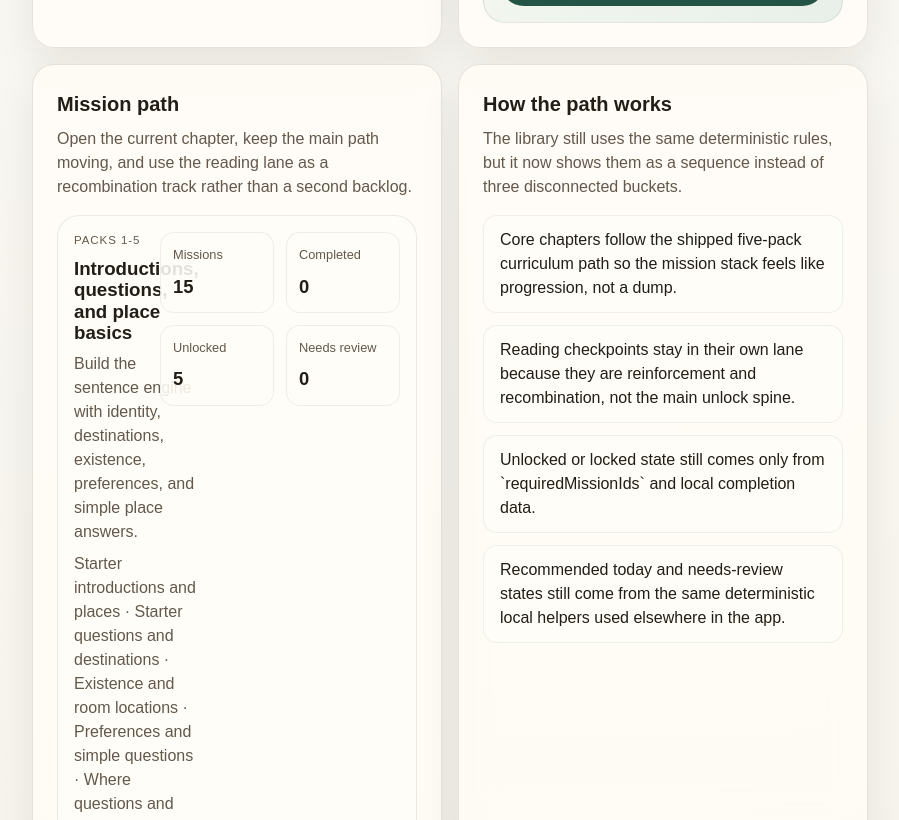
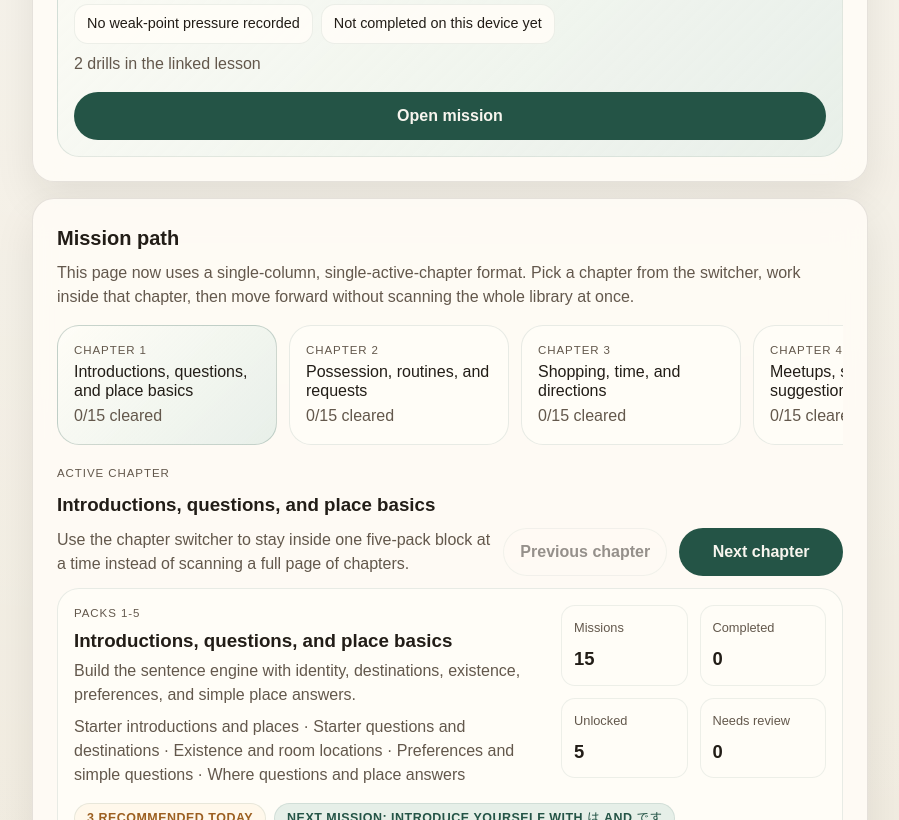
Before and after one commit to colinbing/jchattr, a React (Vite) app: page /missions in a window 1280 px wide. Shown: the part 1980-2800 px from the top of the page, without its empty margins (332-1231 px from the left). Built offline with nearby package versions, Linux system fonts and the light colour scheme.

Commit message:
feat: enhance mission library presentation with single-active-chapter format and improved navigation controls

```diff
--- a/src/features/missions/components/MissionChapterCard.tsx
+++ b/src/features/missions/components/MissionChapterCard.tsx
@@ -6,14 +6,12 @@ type MissionChapterCardProps = {
   chapter: MissionLibraryChapter;
   items: MissionLibraryCardData[];
   starterContent: StarterContent;
-  isOpenByDefault?: boolean;
 };
 
 export function MissionChapterCard({
   chapter,
   items,
   starterContent,
-  isOpenByDefault = false,
 }: MissionChapterCardProps) {
   const completedCount = items.filter((item) => item.progress.isCompleted).length;
   const unlockedCount = items.filter((item) => item.isUnlocked).length;
@@ -24,12 +22,8 @@ export function MissionChapterCard({
   );
 
   return (
-    <details
-      className="mission-chapter"
-      open={isOpenByDefault}
-      id={chapter.id}
-    >
-      <summary className="mission-chapter__summary">
+    <section className="mission-chapter" id={chapter.id}>
+      <div className="mission-chapter__summary">
         <div className="mission-chapter__copy">
           <p className="mission-chapter__eyebrow">
             {chapter.packRangeLabel ?? chapter.label}
@@ -61,7 +55,7 @@ export function MissionChapterCard({
             <dd>{weakPointCount}</dd>
           </div>
         </dl>
-      </summary>
+      </div>
 
       <div className="mission-chapter__body">
         <div className="mission-chapter__state-row" aria-label="Chapter state">
@@ -89,6 +83,6 @@ export function MissionChapterCard({
           ))}
         </div>
       </div>
-    </details>
+    </section>
   );
 }
--- a/src/features/missions/routes/MissionsPage.tsx
+++ b/src/features/missions/routes/MissionsPage.tsx
@@ -1,4 +1,4 @@
-import { useLocation } from 'react-router-dom';
+import { useLocation, useNavigate } from 'react-router-dom';
 import { PageShell, SurfaceCard } from '../../../components/layout/PageShell';
 import { getStarterContent } from '../../../lib/content/loader';
 import {
@@ -18,6 +18,7 @@ import { missionLibraryChapters } from '../lib/missionLibraryStructure';
 
 export function MissionsPage() {
   const location = useLocation();
+  const navigate = useNavigate();
   const starterContent = getStarterContent();
   const missionProgress = useMissionProgress();
   const weakPoints = useWeakPoints();
@@ -78,7 +79,6 @@ export function MissionsPage() {
     const items = chapter.missionIds
       .map((missionId) => missionLibraryById.get(missionId))
       .filter((item): item is MissionLibraryCardData => Boolean(item));
-    const hashId = location.hash.replace(/^#/, '');
     const nextMission = items.find(
       (item) => item.isUnlocked && item.progress.completionCount === 0,
     );
@@ -86,12 +86,31 @@ export function MissionsPage() {
     return {
       chapter,
       items,
-      isOpenByDefault:
-        hashId === chapter.id ||
-        items.some((item) => item.isRecommended) ||
-        Boolean(nextMission),
+      nextMission,
+      completedCount: items.filter((item) => item.progress.isCompleted).length,
+      unlockedCount: items.filter((item) => item.isUnlocked).length,
+      recommendedCount: items.filter((item) => item.isRecommended).length,
+      weakPointCount: items.filter((item) => item.weakPointCount > 0).length,
     };
   });
+  const hashId = location.hash.replace(/^#/, '');
+  const defaultSectionId =
+    chapterSections.find((section) => section.chapter.id === hashId)?.chapter.id ??
+    chapterSections.find((section) => section.recommendedCount > 0)?.chapter.id ??
+    chapterSections.find((section) => Boolean(section.nextMission))?.chapter.id ??
+    chapterSections[0]?.chapter.id ??
+    '';
+  const activeSection =
+    chapterSections.find((section) => section.chapter.id === defaultSectionId) ?? null;
+  const activeSectionIndex = activeSection
+    ? chapterSections.findIndex((section) => section.chapter.id === activeSection.chapter.id)
+    : -1;
+  const previousSection =
+    activeSectionIndex > 0 ? chapterSections[activeSectionIndex - 1] : null;
+  const nextSection =
+    activeSectionIndex >= 0 && activeSectionIndex < chapterSections.length - 1
+      ? chapterSections[activeSectionIndex + 1]
+      : null;
   const recommendedSection = missionLibrary.filter((item) => item.isRecommended);
   const completedCount = missionLibrary.filter((item) => item.progress.isCompleted).length;
   const unlockedCount = missionLibrary.filter((item) => item.isUnlocked).length;
@@ -102,16 +121,21 @@ export function MissionsPage() {
   const readingMissionCount =
     chapterSections.find((section) => section.chapter.kind === 'reading')?.items.length ?? 0;
 
+  function openChapter(chapterId: string) {
+    navigate(`/missions#${chapterId}`, { replace: true });
+  }
+
   return (
     <PageShell
       eyebrow="Mission Library"
       title="Missions"
-      description="Browse the mission path as progression chapters instead of one flat backlog. Core packs and reading checkpoints stay visible in the same local-first library."
+      description="Browse the mission path as one active chapter at a time instead of a long stacked backlog. Core packs and reading checkpoints stay inside the same local-first library, but the page now reads like progression instead of archive management."
       aside={<span className="status-chip">Progression path</span>}
     >
       <SurfaceCard
+        className="mission-library-page__section"
         title="Library at a glance"
-        description="All mission state still comes from local progress, unlock rules, and weak-point data, but the library is grouped into chapters so the path is easier to read."
+        description="All mission state still comes from local progress, unlock rules, and weak-point data, but the library now uses a single-active-chapter format so desktop and mobile both stay readable."
       >
         <dl className="mission-library-summary">
           <div className="mission-library-summary__stat">
@@ -143,6 +167,7 @@ export function MissionsPage() {
 
       {reviewRecommendation ? (
         <SurfaceCard
+          className="mission-library-page__section"
           title="Review first"
           description="Today recommends the review loop before more mission work because unresolved misses are still open."
         >
@@ -159,6 +184,7 @@ export function MissionsPage() {
 
       {recommendedSection.length > 0 ? (
         <SurfaceCard
+          className="mission-library-page__section"
           title="Recommended today"
           description="These missions come directly from the same Today recommendation helper used on the daily entry screen."
         >
@@ -173,29 +199,101 @@ export function MissionsPage() {
       ) : null}
 
       <SurfaceCard
+        className="mission-library-page__section"
         title="Mission path"
-        description="Open the current chapter, keep the main path moving, and use the reading lane as a recombination track rather than a second backlog."
+        description="This page now uses a single-column, single-active-chapter format. Pick a chapter from the switcher, work inside that chapter, then move forward without scanning the whole library at once."
       >
-        <div className="mission-chapter-list">
-          {chapterSections.map((section) => (
-            <MissionChapterCard
-              key={section.chapter.id}
-              chapter={section.chapter}
-              items={section.items}
-              starterContent={starterContent}
-              isOpenByDefault={section.isOpenByDefault}
-            />
-          ))}
+        <div className="mission-library-switcher">
+          <div className="mission-library-switcher__track" role="tablist" aria-label="Mission chapters">
+            {chapterSections.map((section) => {
+              const isActive = activeSection?.chapter.id === section.chapter.id;
+              const completionLabel = `${section.completedCount}/${section.items.length} cleared`;
+              return (
+                <button
+                  key={section.chapter.id}
+                  type="button"
+                  id={`mission-library-tab-${section.chapter.id}`}
+                  role="tab"
+                  aria-selected={isActive}
+                  aria-controls="mission-library-active-panel"
+                  className={
+                    isActive
+                      ? 'mission-library-switcher__tab mission-library-switcher__tab--active'
+                      : 'mission-library-switcher__tab'
+                  }
+                  onClick={() => openChapter(section.chapter.id)}
+                >
+                  <span className="mission-library-switcher__tab-label">
+                    {section.chapter.label}
+                  </span>
+                  <span className="mission-library-switcher__tab-title">
+                    {section.chapter.title}
+                  </span>
+                  <span className="mission-library-switcher__tab-meta">{completionLabel}</span>
+                </button>
+              );
+            })}
+          </div>
+
+          {activeSection ? (
+            <div
+              className="mission-library-switcher__active"
+              id="mission-library-active-panel"
+              role="tabpanel"
+              aria-labelledby={`mission-library-tab-${activeSection.chapter.id}`}
+            >
+              <div className="mission-library-switcher__toolbar">
+                <div className="mission-library-switcher__toolbar-copy">
+                  <p className="mission-library-switcher__eyebrow">Active chapter</p>
+                  <h3 className="mission-library-switcher__title">
+                    {activeSection.chapter.title}
+                  </h3>
+                  <p className="mission-library-switcher__body">
+                    {activeSection.chapter.kind === 'reading'
+                      ? 'Use the reading lane as deliberate recombination once the core path is moving.'
+                      : 'Use the chapter switcher to stay inside one five-pack block at a time instead of scanning a full page of chapters.'}
+                  </p>
+                </div>
+
+                <div className="mission-library-switcher__actions">
+                  <button
+                    type="button"
+                    className="mission-button mission-button--secondary"
+                    onClick={() => previousSection && openChapter(previousSection.chapter.id)}
+                    disabled={!previousSection}
+                  >
+                    Previous chapter
+                  </button>
+                  <button
+                    type="button"
+                    className="mission-button"
+                    onClick={() => nextSection && openChapter(nextSection.chapter.id)}
+                    disabled={!nextSection}
+                  >
+                    Next chapter
+                  </button>
+                </div>
+              </div>
+
+              <MissionChapterCard
+                chapter={activeSection.chapter}
+                items={activeSection.items}
+                starterContent={starterContent}
+              />
+            </div>
+          ) : null}
         </div>
       </SurfaceCard>
 
       <SurfaceCard
+        className="mission-library-page__section"
         title="How the path works"
-        description="The library still uses the same deterministic rules, but it now shows them as a sequence instead of three disconnected buckets."
+        description="The library still uses the same deterministic rules, but it now shows them as one chosen chapter at a time instead of an all-open stack."
       >
         <ul className="simple-list">
           <li>Core chapters follow the shipped five-pack curriculum path so the mission stack feels like progression, not a dump.</li>
           <li>Reading checkpoints stay in their own lane because they are reinforcement and recombination, not the main unlock spine.</li>
+          <li>The current format choice is explicit: a single-active-chapter sequence instead of the earlier two-column grouped stack.</li>
           <li>Unlocked or locked state still comes only from `requiredMissionIds` and local completion data.</li>
           <li>Recommended today and needs-review states still come from the same deterministic local helpers used elsewhere in the app.</li>
         </ul>
--- a/src/styles/global.css
+++ b/src/styles/global.css
@@ -392,6 +392,10 @@ button {
   margin: 0;
 }
 
+.mission-library-page__section {
+  grid-column: 1 / -1;
+}
+
 .mission-library-summary__stat {
   padding: var(--space-4);
   border-radius: var(--radius-md);
@@ -489,6 +493,73 @@ button {
   gap: var(--space-3);
 }
 
+.mission-library-switcher,
+.mission-library-switcher__active,
+.mission-library-switcher__toolbar,
+.mission-library-switcher__toolbar-copy {
+  display: grid;
+  gap: var(--space-3);
+}
+
+.mission-library-switcher__track {
+  display: grid;
+  grid-auto-flow: column;
+  grid-auto-columns: minmax(220px, 1fr);
+  gap: var(--space-3);
+  overflow-x: auto;
+  padding-bottom: var(--space-2);
+  scrollbar-width: thin;
+}
+
+.mission-library-switcher__tab {
+  display: grid;
+  gap: var(--space-1);
+  min-height: 7rem;
+  padding: var(--space-4);
+  border-radius: var(--radius-md);
+  border: 1px solid rgba(36, 84, 70, 0.1);
+  background: var(--color-surface-strong);
+  color: var(--color-ink);
+  text-align: left;
+}
+
+.mission-library-switcher__tab--active {
+  border-color: rgba(36, 84, 70, 0.22);
+  background:
+    linear-gradient(135deg, rgba(255, 253, 247, 0.96), rgba(220, 233, 226, 0.66)),
+    var(--color-surface-strong);
+}
+
+.mission-library-switcher__tab-label,
+.mission-library-switcher__eyebrow {
+  margin: 0;
+  color: var(--color-ink-muted);
+  letter-spacing: 0.08em;
+  text-transform: uppercase;
+  font-size: 0.72rem;
+}
+
+.mission-library-switcher__tab-title,
+.mission-library-switcher__title {
+  margin: 0;
+  line-height: 1.15;
+}
+
+.mission-library-switcher__tab-title {
+  font-size: 1rem;
+}
+
+.mission-library-switcher__tab-meta,
+.mission-library-switcher__body {
+  margin: 0;
+  color: var(--color-ink-muted);
+}
+
+.mission-library-switcher__actions {
+  display: grid;
+  gap: var(--space-3);
+}
+
 .path-summary__card,
 .mission-chapter {
   border-radius: var(--radius-md);
@@ -533,12 +604,6 @@ button {
   display: grid;
   gap: var(--space-4);
   padding: var(--space-4);
-  list-style: none;
-  cursor: pointer;
-}
-
-.mission-chapter__summary::-webkit-details-marker {
-  display: none;
 }
 
 .mission-chapter__copy {
@@ -1529,6 +1594,15 @@ button {
     grid-template-columns: repeat(2, minmax(0, 1fr));
   }
 
+  .mission-library-switcher__toolbar {
+    grid-template-columns: minmax(0, 1fr) auto;
+    align-items: end;
+  }
+
+  .mission-library-switcher__actions {
+    grid-template-columns: repeat(2, minmax(0, 1fr));
+  }
+
   .mission-chapter__summary {
     grid-template-columns: minmax(0, 1.6fr) minmax(240px, 0.9fr);
     align-items: start;
```
Also changed, not shown: 1 other file (tests, documents, lock files or other folders).
